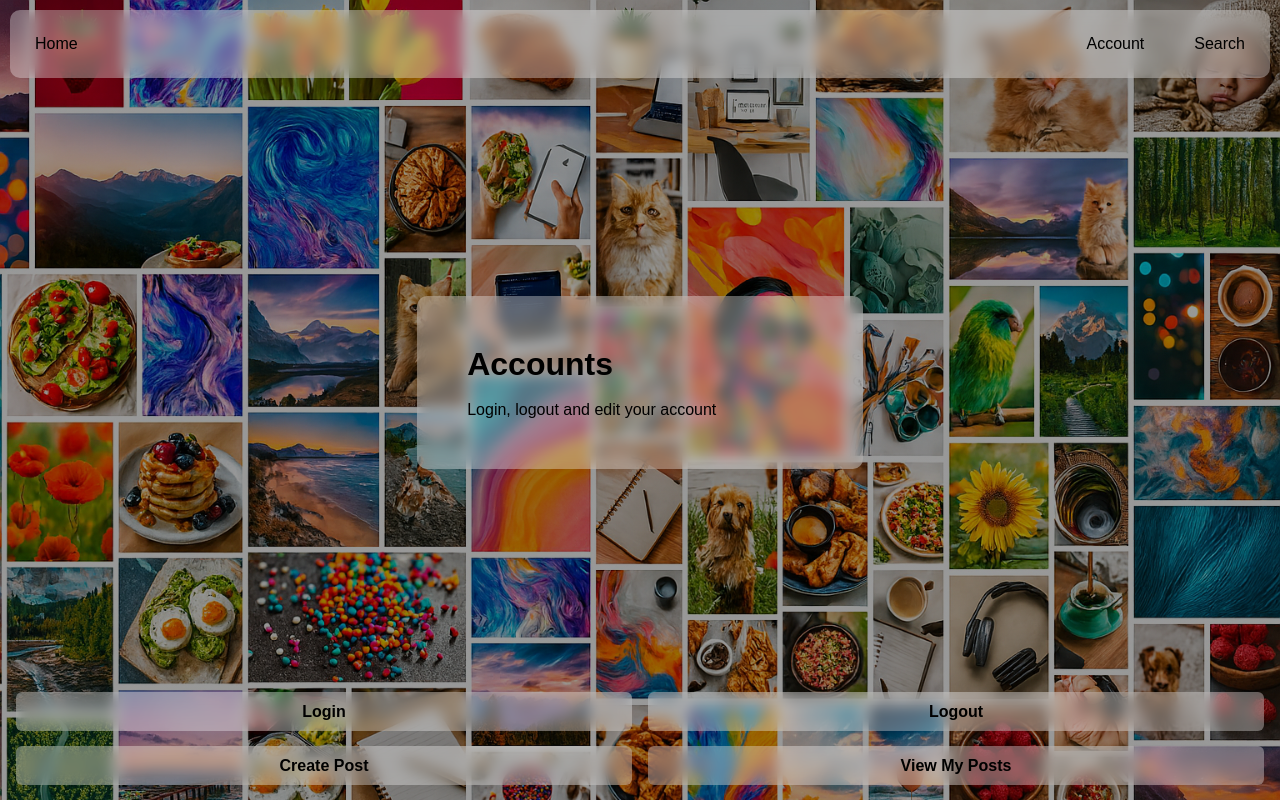
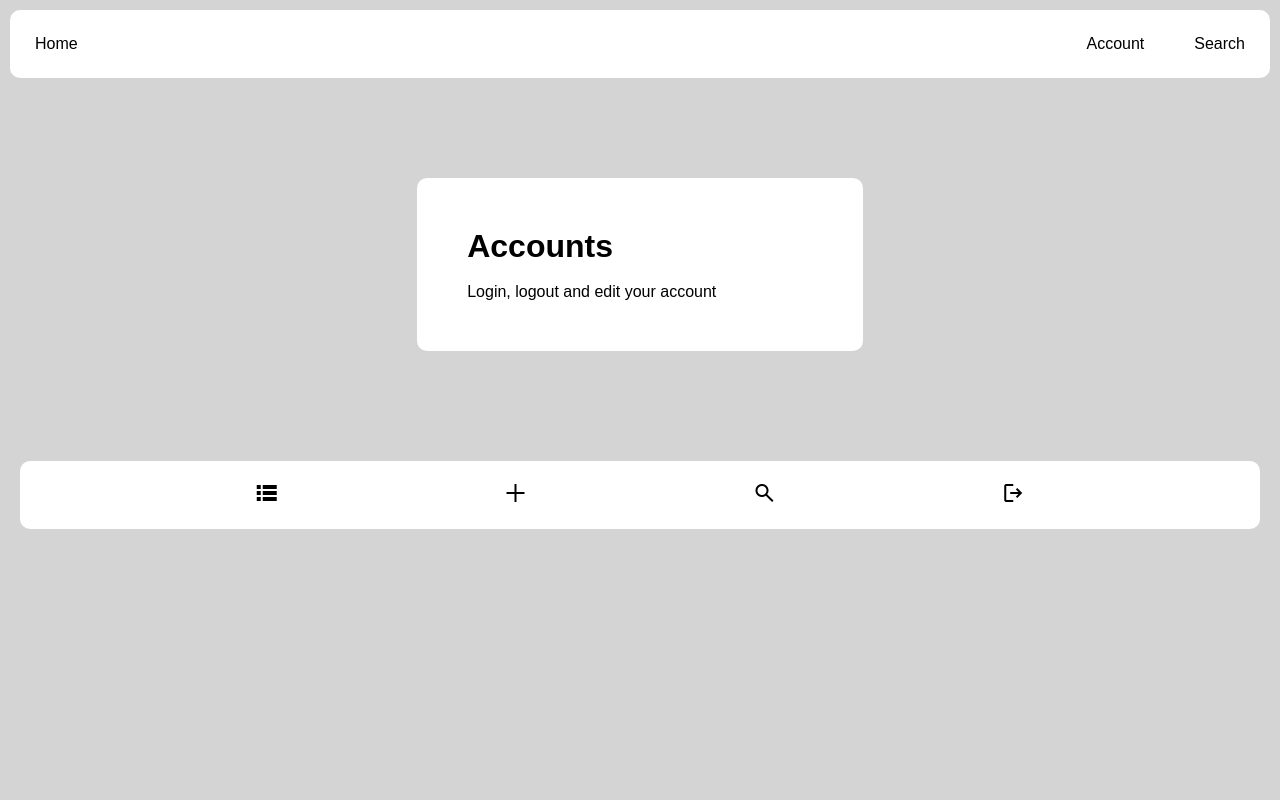
Before and after one commit to DanielAnderson4311/Blog-app-with-Django, a Django app: template blog/accounts/templates/accounts/dashboard.html in a window 1280 px wide. Run offline with Django 3.2, Linux system fonts and the light colour scheme; the template is opened without the code that fills it, so the values that code supplies are empty.

Commit message:
modified:   README.md 	modified:   blog/accounts/templates/accounts/dashboard.html 	modified:   blog/accounts/templates/accounts/login.html 	modified:   blog/accounts/templates/accounts/signup.html 	modified:   blog/base/__pycache__/urls.cpython-312.pyc 	modified:   blog/base/__pycache__/views.cpython-312.pyc 	modified:   blog/base/static/base/styles.css 	modified:   blog/base/templates/base/add-post.html 	modified:   blog/base/templates/base/index.html 	modified:   blog/base/templates/base/myposts.html 	modified:   blog/base/templates/base/search.html 	modified:   blog/base/templates/base/view-post.html 	modified:   blog/base/templates/base/viewall.html 	modified:   blog/base/urls.py 	modified:   blog/base/views.py

```diff
--- a/blog/accounts/templates/accounts/dashboard.html
+++ b/blog/accounts/templates/accounts/dashboard.html
@@ -7,18 +7,21 @@
     <meta name="viewport" content="width=device-width, initial-scale=1.0">
     <title>User dashboard</title>
     <link rel="stylesheet" href="{% static 'base/styles.css' %}">
-    <!-- This page will have the options for logging in and out and changing a profile (when I make it....) -->
+<link rel="stylesheet"
+      href="https://fonts.googleapis.com/css2?family=Material+Symbols+Outlined" />
+
+
 </head>
 
 <body>
-    <div class="bannerimg">
     <nav>
         <ul>
-                <li><a href="#">Home</a></li>
+            <li><a href="/">Home</a></li>
             <li style="margin-left: auto;"><a href="/accounts/login/">Account</a></li>
-                <li><a href="#">Search</a></li>
+            <li><a href="/search/">Search</a></li>
         </ul>
     </nav>
+    <br><br><br><br><br>
     <div class="banner">
         <div class="glass_container" style="padding: 50px; width: 27%;">
             <h1>Accounts</h1>
@@ -26,21 +29,28 @@
             <p>Login, logout and edit your account</p>
         </div>
     </div>
+    <br><br><br><br><br>
+    <!-- Options for the login and logout buttonss -->
 
-        <!-- Options for the login and logout buttonss -->
-            <div class="account_btn_ctn">
-                <a class="account_btn_btn" href="/accounts/login/">Login</a>
-                <a class="account_btn_btn" href="/accounts/logout/">Logout</a>
-                {% if request.is_authenticated == False %}
-                <a class="account_btn_btn" href="/accounts/signup/">Sign up</a>
-                {% endif %}
+    <div class="options_select">
+        <a href="/posts/myposts/" class="option_btn" title="View all your posts"><span class="material-symbols-outlined">
+                lists
+            </span></a>
+                    <a href="/create/" class="option_btn" title="Create Post"><span class="material-symbols-outlined">
+                add_2
+            </span></a>
+                    <a href="/search/" class="option_btn" title="Search all..."><span class="material-symbols-outlined">
+                search
+            </span></a>
+
+
+
+        <a href="/accounts/logout/" class="option_btn" title="Logout"><span class="material-symbols-outlined">
+logout
+</span></a>
     </div>
-            <!-- Create post and view created posts buttons -->
-            <div class="account_btn_ctn" style="margin-top: 1px;">
-                <a class="account_btn_btn" href="/create/">Create Post</a>
-                <a class="account_btn_btn" href="/posts/myposts/">View My Posts</a>
-                </div>
-    </div>
+
+
 </body>
 
 </html>
--- a/blog/base/static/base/styles.css
+++ b/blog/base/static/base/styles.css
@@ -19,14 +19,14 @@ ul {
     padding: 0;
     margin: 0;
     overflow: hidden;
-    background-color: #333;
+    background-color: white;
     display : flex;
     justify-content: flex-start;
     text-decoration: none;
     border-radius: 10px;
     color: black;
-    background-color: rgba(255, 255, 255, 0.338);
-    backdrop-filter: blur(7px); /* Not supported in safari apparently */
+    /* background-color: rgba(255, 255, 255, 0.338); */
+    /* backdrop-filter: blur(7px);  */
 }
 li {
     display: block;
@@ -48,7 +48,7 @@ li a:hover {
     width: 100%;
     height: 100vh;
     top: 0;
-    background: linear-gradient(rgba(0,0,0,0.4), rgba(0,0,0,0.4)), url("/static/base/Bannerimg1.png") no-repeat top center;
+    /* background: linear-gradient(rgba(0,0,0,0.4), rgba(0,0,0,0.4)), url("/static/base/Bannerimg1.png") no-repeat top center; */
     background-size: cover;
     position: relative;
     display: flex;
@@ -62,8 +62,8 @@ li a:hover {
     align-items: center;
 }
 .glass_container {
-    background: rgba(255, 255, 255, 0.338);
-    backdrop-filter: blur(7px); /* Not supported in safari apparently */
+    background-color: white;
+    /* backdrop-filter: blur(7px); Not supported in safari apparently */
     border-radius: 10px;
     padding: 30px;
 }
@@ -185,3 +185,91 @@ li a:hover {
     border: none;
     border-radius: 10px;
 }
+
+
+/* NEW STYLES */
+
+.two_side_grid_container {
+    display: grid;
+    grid-template-columns: 1fr 1fr;
+}
+
+.two_side_grid_item {
+    padding: 30px;
+    display: flex;
+    flex-direction: column;
+    justify-content: center;
+    text-align: left;
+}
+
+.two_side_grid_item img {
+    max-width: 100%;
+    border-radius: 10px;
+}
+
+.simple_btn {
+    display: inline-block;
+    padding: 10px 20px;
+    background-color: #0455b3;
+    color: white;
+    text-decoration: none;
+    border-radius: 5px;
+    width: fit-content;
+}
+
+.title {
+    text-align: center;
+    padding: 15vh;
+}
+
+.label {
+    display: flex;
+    flex-direction: row;
+    justify-content: space-between;
+    background-color: white;
+    padding: 10px;
+    border-radius: 10px;
+    margin: 20px;
+}
+
+.close_icon {
+    position: relative;
+    padding: 12px;
+    width: fit-content;
+    background-color: white;
+    color: black;
+    margin: 12px;
+    display: flex;
+    justify-content: center;
+    align-items: center;
+    border-radius: 10px;
+}
+
+.content_container {
+    background-color: white;
+    padding: 20px;
+    border-radius: 10px;
+    margin: 20px;
+    margin-top: 10px;
+}
+
+.options_select {
+    list-style-type: none;
+    padding: 0;
+    margin: 0;
+    overflow: hidden;
+    background-color: white;
+    display : flex;
+    justify-content: space-evenly;
+    text-decoration: none;
+    border-radius: 10px;
+    color: black;
+    margin: 20px;
+    padding: 15px;
+}
+
+.option_btn {
+    padding: 5px;
+    text-decoration: none;
+    color: black;
+}
--- a/blog/base/urls.py
+++ b/blog/base/urls.py
@@ -7,7 +7,7 @@ urlpatterns = [
     # Render dashboard page is in the accounts app now
     path('create/', views.create),
     path('posts/', views.viewall), # This will be for the page with all the posts (sorted by date) in the WHOLE SITE
-    path('posts/<int:post_id>', views.viewpost),
+    path('posts/<int:post_id>/', views.viewpost),
     path('posts/myposts/', views.myposts), # This will be for the page with the posts that the user has created. It will be found by searching the DB in the author field for the same user that created it
     path('posts/myposts/edit/<int:post_id>/', views.editpost), # this will be for the page to edit a post. I WILL need to check that the user has the permission to edi this post by comparing the user and the publisher
     path('posts/myposts/delete/<int:post_id>/', views.deletepost), # this will be for the page to edit a post. I WILL need to check that the user has the permission to edi this post by comparing the user and the publisher
--- a/blog/base/views.py
+++ b/blog/base/views.py
@@ -163,11 +163,11 @@ def search(request):
             return render(request, 'base/search.html', content)
         # If query is empty, return no results
         return render(request, 'base/search.html', {
-            "posts": [],
+            "posts": Post.objects.none(),
             "form": SearchForm()
         })
     # GET request so show empty search page
     return render(request, 'base/search.html', {
-        "posts": [],
+        "posts": Post.objects.none(),
         "form": SearchForm()
     })
```
Also changed, not shown: blog/accounts/templates/accounts/login.html (+7 -0 lines), blog/accounts/templates/accounts/signup.html (+7 -0 lines), blog/base/templates/base/add-post.html (+7 -0 lines), blog/base/templates/base/index.html (+18 -7 lines), blog/base/templates/base/myposts.html (+17 -13 lines), blog/base/templates/base/search.html (+15 -11 lines), blog/base/templates/base/view-post.html (+24 -7 lines), blog/base/templates/base/viewall.html (+29 -4 lines), README.md. Lines whose indentation alone changed are shown as unchanged.
